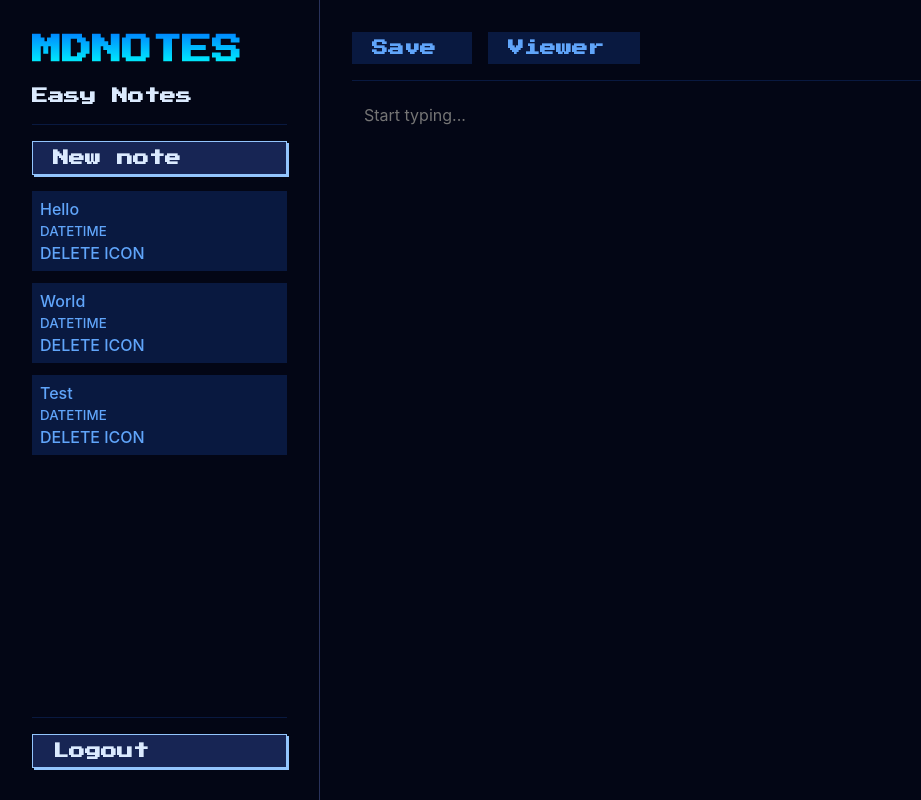
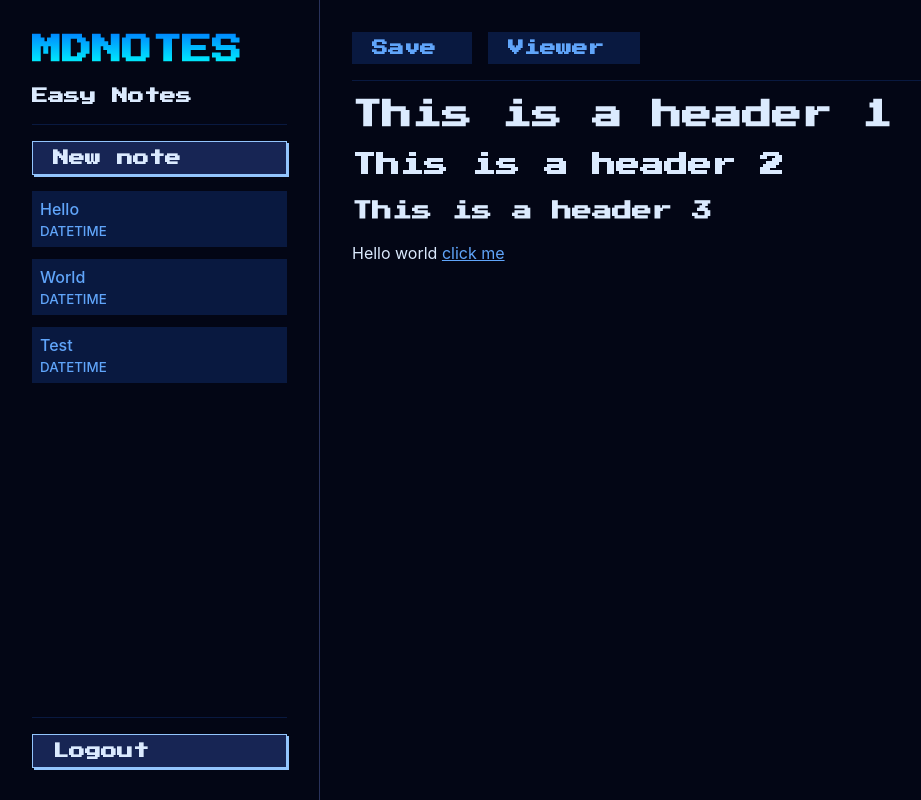
Before and after one commit to Tarasdeveloper/next_notes-app, a Next.js app: page /notes in a window 1280 px wide. Shown: the whole page, without its empty margins (0-921 px from the left). Built offline with nearby package versions, Linux system fonts and the light colour scheme; some icons are missing; a web font is replaced by a local one.

Commit message:
styles added

```diff
--- a/app/notes/layout.js
+++ b/app/notes/layout.js
@@ -1,3 +1,3 @@
 export default function NotesLayout({ children }) {
-    return <div>{children}</div>;
+    return <>{children}</>;
 }
--- a/app/notes/page.js
+++ b/app/notes/page.js
@@ -1,9 +1,10 @@
 import Editor from '@/components/Editor';
 import MDX from '@/components/MDX';
 import SideNav from '@/components/SideNav';
+import { useState } from 'react';
 
 export default function NotesPage() {
-    const isViewer = false;
+    const [isViewer, setIsViewer] = useState(true);
 
     return (
         <main id="notes">
--- a/components/MDX.jsx
+++ b/components/MDX.jsx
@@ -1,9 +1,18 @@
+import Markdown from 'markdown-to-jsx';
 import TopNav from './TopNav';
 
 export default function MDX(props) {
+    const md = `# This is a header 1
+##  This is a header 2
+### This is a header 3
+Hello world [click me](https://google.com) `;
+
     return (
         <section className="mdx-container">
             <TopNav {...props} />
+            <article>
+                <Markdown>{md}</Markdown>
+            </article>
         </section>
     );
 }
--- a/components/SideNav.jsx
+++ b/components/SideNav.jsx
@@ -1,8 +1,9 @@
 export default function SideNav() {
     const notes = ['hello', 'world', 'test'];
+    const showNav = true;
 
     return (
-        <section className={'nav '}>
+        <section className={'nav ' + (showNav ? '' : 'hidden-nav')}>
             <h1 className="text-gradient">MDNOTES</h1>
             <h6>Easy Notes</h6>
             <div className="full-line"></div>
@@ -15,10 +16,15 @@ export default function SideNav() {
                     <p> You have no notes</p>
                 ) : (
                     notes.map((note, idx) => (
-                        <button className="card-button-secondary" key={idx}>
+                        <button
+                            className="card-button-secondary list-btn"
+                            key={idx}
+                        >
                             <p>{note}</p>
                             <small>DATETIME</small>
-                            DELETE ICON
+                            <div className="delete-btn">
+                                <i className="fa-solid fa-trash-can"></i>
+                            </div>
                         </button>
                     ))
                 )}
```
Also changed, not shown: eslint.config.mjs (+7 -1 lines), package.json (+5 -4 lines), 1 other file (tests, documents, lock files or other folders).
